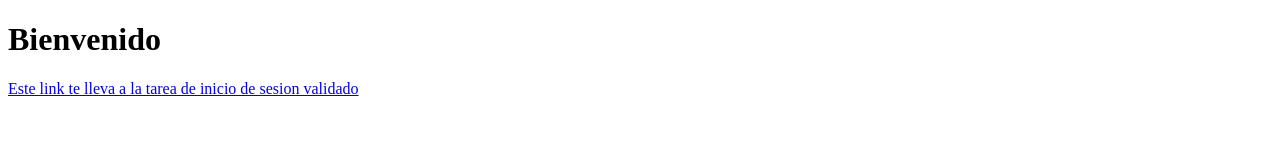
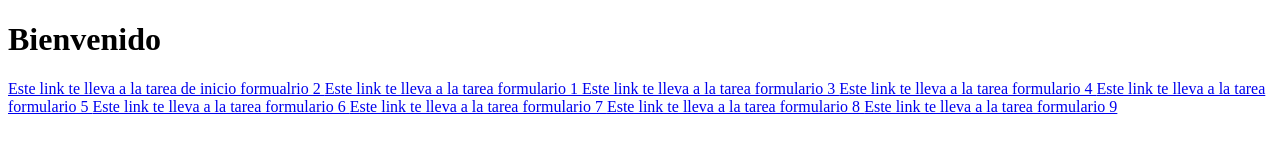
Before and after one commit to AndreaOrtiz26/TAREAS_WEB, a plain HTML site: page TAREAS/index.html in a window 1280 px wide. Drawn offline with Linux system fonts and the light colour scheme.

Commit message:
actualizar

```diff
--- a/TAREAS/index.html
+++ b/TAREAS/index.html
@@ -8,7 +8,16 @@
 </head>
 <body>
     <h1>Bienvenido</h1>
-    <a href="/tarea2.html">Este link te lleva a la tarea de inicio de sesion validado
+    <a href="tarea2/calculo.html">Este link te lleva a la tarea de inicio formualrio 2
+        <a href="tarea1/Algoritmia.html">Este link te lleva a la tarea formulario 1
+            <a href="tarea3/tarea3.html">Este link te lleva a la tarea formulario 3
+                <a href="/TAREAS/tarea4/tarea4.html">Este link te lleva a la tarea formulario 4
+                    <a href="tarea5/tarea5.html">Este link te lleva a la tarea formulario 5
+                        <a href="tarea6/tarea6.html">Este link te lleva a la tarea formulario 6
+                            <a href="tarea7/tarea7.html">Este link te lleva a la tarea formulario 7
+                                <a href="tarea8/tarea8.html">Este link te lleva a la tarea formulario 8
+                                    <a href="tarea9/tarea9.html">Este link te lleva a la tarea formulario 9
+
 
     </a>
 </body>
```
